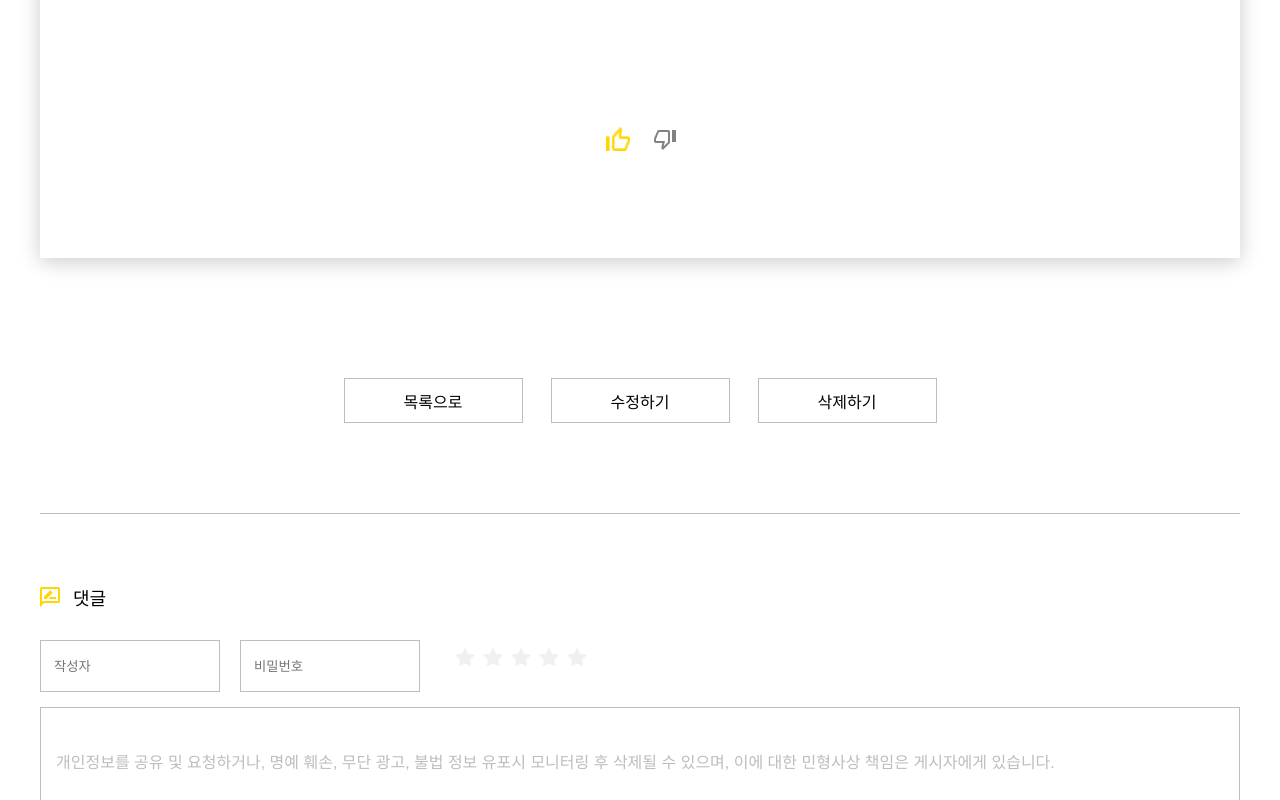
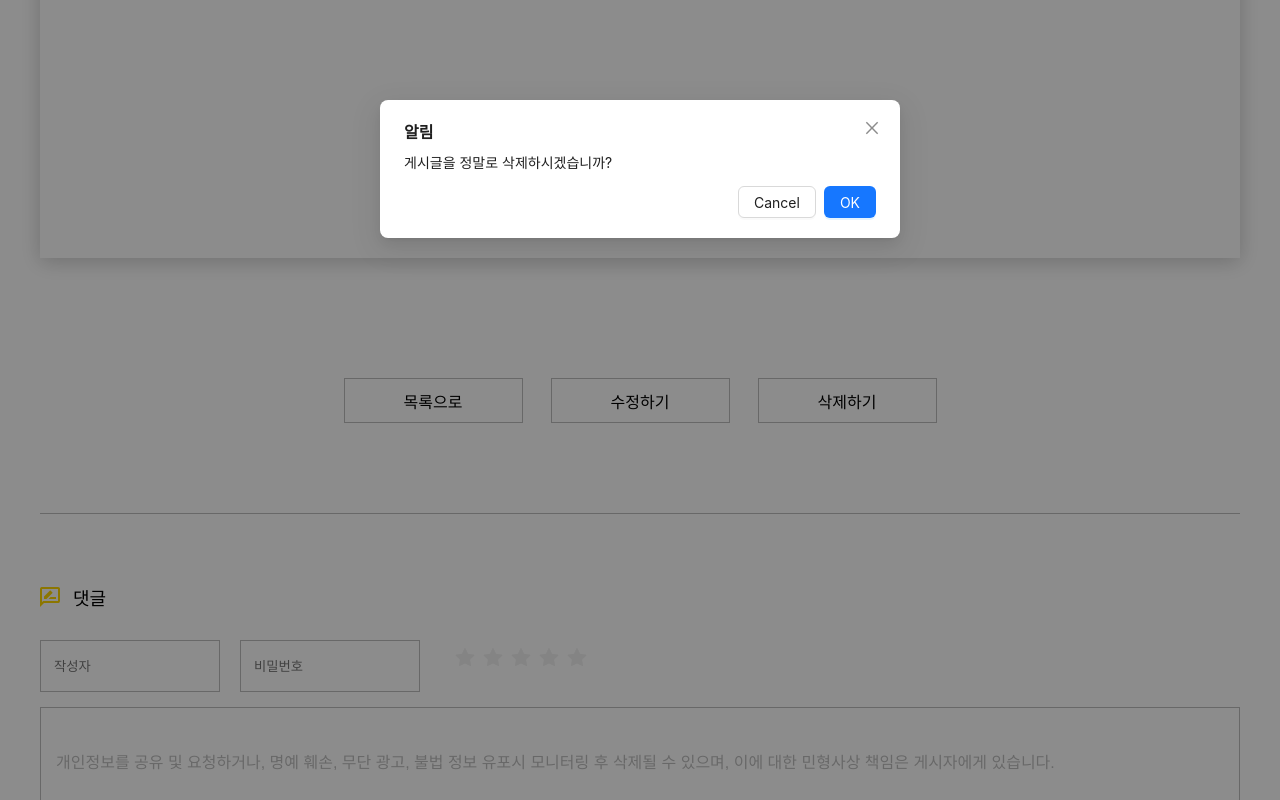
Before and after one commit to ddhelop/FreeBoard, a Next.js app: page /boards/1 in a window 1280 px wide. Both pictures are taken after a click on the button "삭제하기". Shown: the part 635-1435 px from the top of the page. Built offline with nearby package versions, Linux system fonts and the light colour scheme; no server answers.

Commit message:
apply deleteModal of antd function

```diff
--- a/src/components/units/board/detail/BoardDetail.container.tsx
+++ b/src/components/units/board/detail/BoardDetail.container.tsx
@@ -2,6 +2,7 @@ import { useMutation, useQuery } from "@apollo/client";
 import BoardDetailUI from "./BoardDetail.presenter";
 import { DELETE_BOARD, DISLIKE_BOARD, FETCH_BOARD, LIKE_BOARD } from "./BoardDetail.query";
 import { useRouter } from "next/router";
+import { useState } from "react";
 import type{
   IMutation,
   IMutationDeleteBoardArgs,
@@ -12,6 +13,10 @@ import type{
 } from "../../../../commons/types/generated/types";
 
 export default function BoardDetail() {
+  const [open, setOpen] = useState(false);
+  const [confirmLoading, setConfirmLoading] = useState(false);
+  const [modalText, setModalText] = useState('Content of the modal');
+
   const router = useRouter();
   const { data } = useQuery<Pick<IQuery, "fetchBoard">, IQueryFetchBoardArgs>(
     FETCH_BOARD,
@@ -65,15 +70,21 @@ export default function BoardDetail() {
     IMutationDeleteBoardArgs
   >(DELETE_BOARD);
 
+
   const onClickDeleteBoard = async() => {
     await deleteBoard({
       variables: {
         boardId: router.query.boardId as string,
       },
     });
-    alert("게시글이 삭제되었습니다.");
     await router.push("../../../../boards");
   };
+
+  const showModal = () => {
+    setOpen((prev) => !prev);
+
+  }
+
 
   const onClickUpdate = async () => {
     if (router.query.boardId) {
@@ -89,10 +100,13 @@ export default function BoardDetail() {
     await router.push(`/boards`);
   };
 
+
   return (
     <BoardDetailUI
       onClickGoHome={onClickGoHome}
       data={data}
+      open={open}
+      showModal = {showModal}
       onClickDeleteBoard={onClickDeleteBoard}
       onClickUpdate={onClickUpdate}
       onClickLike={onClickLike}
--- a/src/components/units/board/detail/BoardDetail.presenter.tsx
+++ b/src/components/units/board/detail/BoardDetail.presenter.tsx
@@ -1,8 +1,9 @@
 import * as D from "./BoardDetail.styles";
 import type { IBoardDetailUIProps } from "./BoardDetailTypes";
-import { Space, Tooltip } from 'antd';
+import { Modal, Space, Tooltip } from 'antd';
 
 export default function BoardDetailUI(prop: IBoardDetailUIProps) {
+
   return (
     <>
       <D.Wrapper>
@@ -59,9 +60,17 @@ export default function BoardDetailUI(prop: IBoardDetailUIProps) {
         <D.OptionDiv>
           <D.OptionBtn onClick={prop.onClickGoHome}>목록으로</D.OptionBtn>
           <D.OptionBtn onClick={prop.onClickUpdate}>수정하기</D.OptionBtn>
-          <D.OptionBtn onClick={prop.onClickDeleteBoard}>삭제하기</D.OptionBtn>
+          <D.OptionBtn onClick={prop.showModal}>삭제하기</D.OptionBtn>
         </D.OptionDiv>
       </D.Wrapper>
+      <D.DeleteModal
+        title="알림"
+        open={prop.open}
+        onOk={prop.onClickDeleteBoard}
+        onCancel={prop.showModal}
+      >
+        <p>게시글을 정말로 삭제하시겠습니까?</p>
+      </D.DeleteModal>
     </>
   );
 }
--- a/src/components/units/board/detail/BoardDetail.styles.ts
+++ b/src/components/units/board/detail/BoardDetail.styles.ts
@@ -1,5 +1,10 @@
 import styled from "@emotion/styled";
+import { Modal } from "antd";
 import ReactPlayer from "react-player";
+
+export const DeleteModal = styled(Modal)`
+  height:180px;
+`;
 
 export const Wrapper = styled.div`
   margin: 40px;
--- a/src/components/units/board/detail/BoardDetailTypes.ts
+++ b/src/components/units/board/detail/BoardDetailTypes.ts
@@ -6,5 +6,7 @@ export interface IBoardDetailUIProps {
   onClickUpdate: (event: MouseEvent<HTMLButtonElement>) => void;
   onClickLike: (event:MouseEvent<HTMLImageElement>) => void;
   onClickDisLike: (event:MouseEvent<HTMLImageElement>) => void;
+  showModal: (event:MouseEvent<HTMLButtonElement>) => void;
   data?: any;
+  open: boolean;
 }
```
